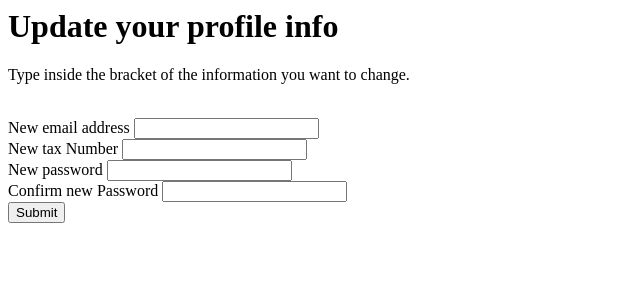
After one commit to feher-at/php_webshop, a PHP site: page /app/views/profile/profileUpdate.php in a window 1280 px wide. The commit adds this page. Shown: the top 300 px of the page, without its empty margins (0-640 px from the left). Run offline with PHP 8.4, Linux system fonts and the light colour scheme.

Commit message:
Implemented user's profile view and started implementing profile update view with update method.

```diff
--- a/app/views/layouts/layout.php
+++ b/app/views/layouts/layout.php
@@ -27,6 +27,9 @@
                 echo '
                     <li class="nav-item active">
                         <a class="nav-link" href="/item/itemUpload">Upload Item <span class="sr-only">(current)</span></a>
+                    </li>
+                    <li class="nav-item active">
+                        <a class="nav-link" href="/profile/profile">Profile<span class="sr-only">(current)</span></a>
                     </li>
                         ';
             }
--- /dev/null
+++ b/app/views/profile/profileUpdate.php
@@ -0,0 +1,28 @@
+
+<form action ="" method="post">
+
+<h1>Update your profile info</h1>
+    <p>Type inside the bracket of the information you want to change.</p>
+    <br>
+    <div class="form-group">
+        <label >New email address</label>
+        <input type="email" name="email" class="form-control" placeholder=<?php echo (!empty($user_email)) ? $user_email:"";?>>
+        <?php if(isset($email)){echo "<p style='color: red'>$email </p>";} ?>
+    </div>
+    <div class="form-group">
+        <label >New tax Number</label>
+        <input type="text" name="taxNumber" class="form-control" placeholder= <?php echo (!empty($user_taxnum)) ? $user_taxnum:"";?>>
+        <?php if(isset($taxNumber)){echo "<p style='color: #ff0000'>$taxNumber </p>";} ?>
+    </div>
+    <div class="form-group">
+        <label>New password</label>
+        <input type="password" name="password" class="form-control">
+        <?php if(isset($password)){echo "<p style='color: red'>$password </p>";} ?>
+    </div>
+    <div class="form-group">
+        <label>Confirm new Password</label>
+        <input type="password" name="confirmPassword" class="form-control">
+        <?php if(isset($confirmPassword)){echo "<p style='color: red'>$confirmPassword </p>";} ?>
+    </div>
+    <button type="submit" class="btn btn-primary">Submit</button>
+</form>
```
Also changed, not shown: app/controllers/AuthController.php (+4 -3 lines), app/controllers/ProfileController.php (added, +40 -0 lines), app/services/IProfileService.php (added, +8 -0 lines), app/services/ProfileService.php (added, +16 -0 lines), app/services/UserService.php (+10 -0 lines), app/views/profile/profile.php (added, +37 -0 lines), public/index.php (+8 -2 lines).
